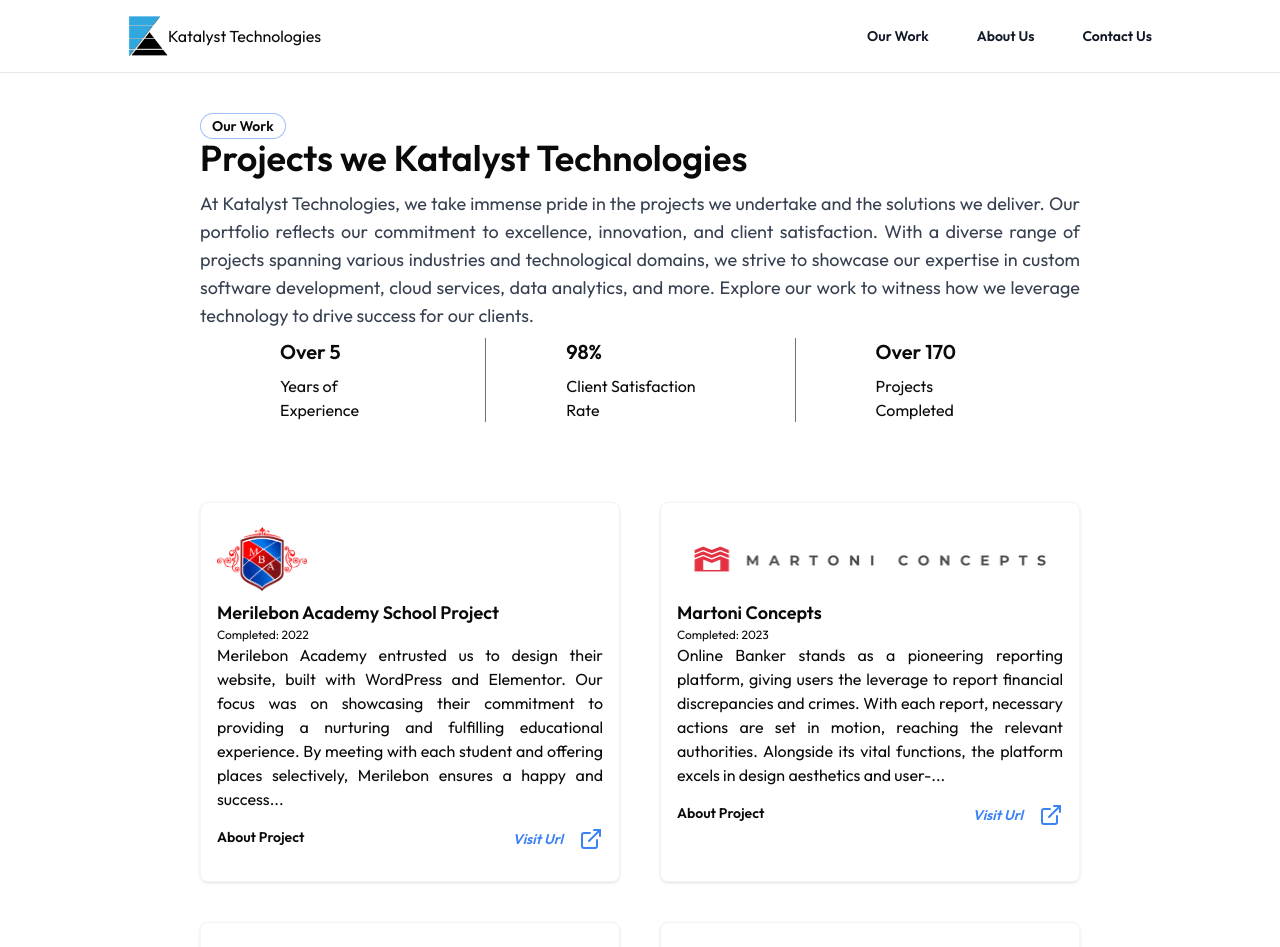
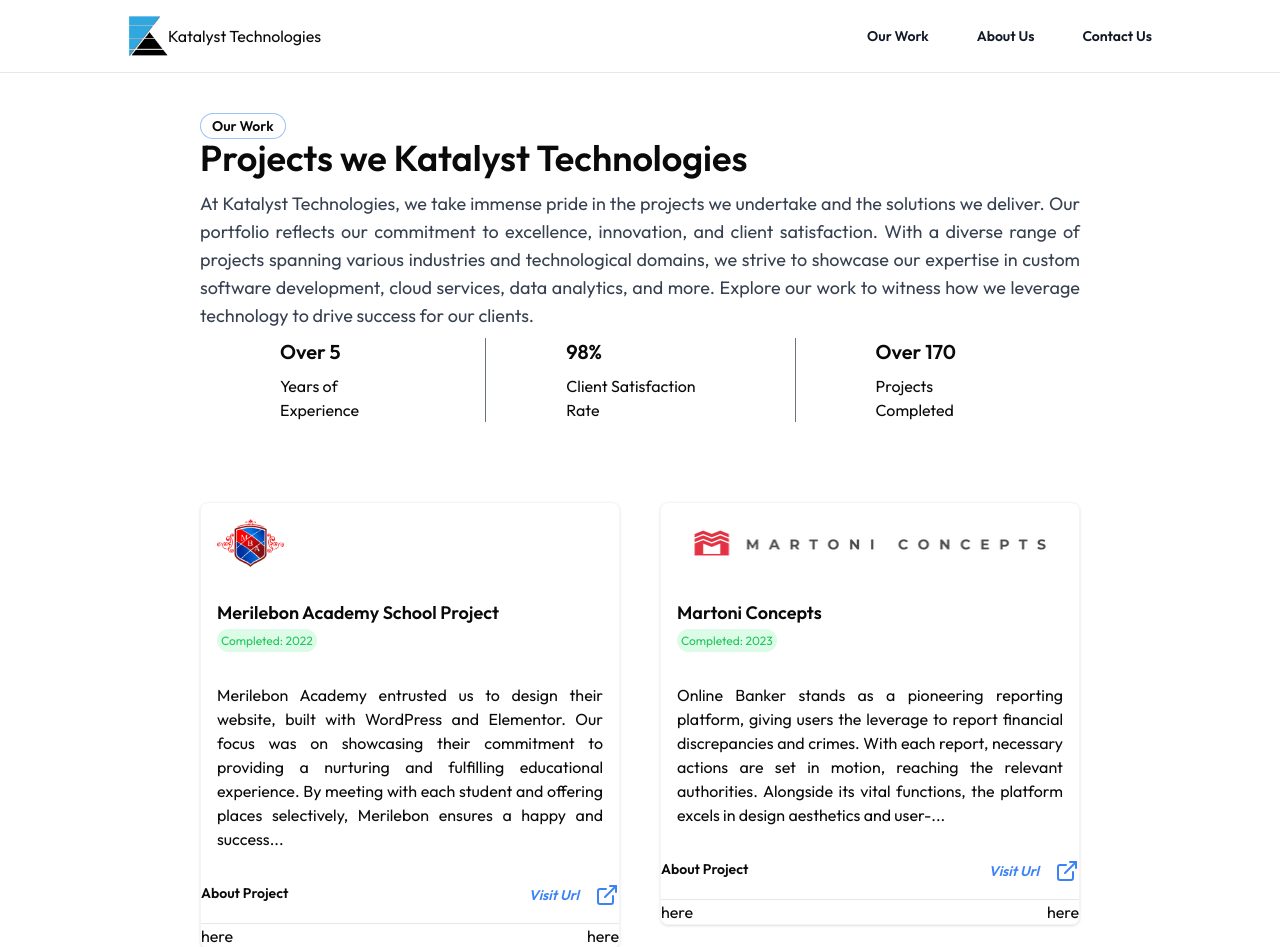
Before and after one commit to Katalyst33/landing, a Next.js app: page /work in a window 1280 px wide. Shown: the top 947 px of the page. Built offline with nearby package versions, Linux system fonts and the light colour scheme; data requests are answered from the project's data file.

Commit message:
project component as a file

```diff
--- a/app/components/ProjectComponent.jsx
+++ b/app/components/ProjectComponent.jsx
@@ -2,55 +2,63 @@
 
 import Image from 'next/image';
 import PropTypes from 'prop-types';
+import {truncateString} from "../utils/index";
+import Link from "next/link";
+import {ExternalLink} from "lucide-react";
 
-function ProjectComponent(data) {
-  const { title, description, ...otherProps } = data;
-  console.log(data);
+function ProjectComponent({ data }) {
 
-  return {
-    /*
-    <main className="rounded-lg border border-gray-300 p-8 mb-8 lg:mb-0">
-      <div className="relative w-28 h-32">
+  const {logo, title, description, year, slug, projectUrl }   = data
+
+  return (
+      <div>
+        <main className="rounded-lg border border-gray-100 shadow lg:mb-0 ">
+          <div>
             <Image
-          className="h-20 w-auto object-contain"
-          src={props.logo}
+                className="h-20  p-4 w-auto object-contain"
+                src={logo}
                 alt="logo"
                 width={160}
-          height={20}
+                height={40}
                 priority={true}
             />
           </div>
-      <div className="flex justify-between items-center">
-        <p className="font-semibold text-lg">{props.title}</p>
-        <p>
+          <div className="p-4">
+            <p className="font-semibold text-lg">{title}</p>
+            <p className={`text-green-500 text-xs bg-green-100 p-1 my-2 rounded-full inline px-1`}>
               <span className=""> Completed:</span>
-          <span className=""> {props.year}</span>
+              <span className=""> {year}</span>
             </p>
           </div>
-      <p className="text-justify">{props.description}</p>
+          <p className="text-justify p-4">
+            {truncateString(description, 300)}
+          </p>
           <div className="flex justify-between">
-        <p className="font-semibold text-sm mt-4 italic"> {props.tech}</p>
+            <p className="font-semibold text-sm mt-4 ">
+              <Link href={`/project/${slug}`}>
+                {' '}
+                About Project
+              </Link>
+            </p>
+            <div className={``}>
               <a
-          href={props.projectUrl}
-          className="font-semibold text-sm mt-4 italic text-blue-500"
+                  href={projectUrl}
+                  className="font-semibold flex items-center gap-x-4 text-sm mt-4 italic text-blue-500"
               >
                 Visit Url
+                <ExternalLink />
               </a>
             </div>
+          </div>
+          <footer className={` flex justify-between border-t mt-4 `}>
+             <div>here</div>
+             <div>here</div>
+
+          </footer>
         </main>
-     */
-  };
+      </div>
+  )
 }
-
-/* ProjectComponent.propTypes = {
-  logo: PropTypes.string.isRequired,
-  title: PropTypes.string.isRequired,
-  year: PropTypes.number.isRequired,
-  description: PropTypes.string.isRequired,
-  tech: PropTypes.string.isRequired,
-  projectUrl: PropTypes.string.isRequired,
-};
- */
 
 ProjectComponent.propTypes = {
   data: PropTypes.shape({
--- a/app/work/page.jsx
+++ b/app/work/page.jsx
@@ -8,7 +8,7 @@
 import { LoadingBlog } from '../components/LoadingBlog.jsx';
 import { truncateString } from '../utils/index';
 import Link from 'next/link';
-import { Link1Icon, LinkBreak1Icon } from '@radix-ui/react-icons';
+import ProjectComponent from "../components/ProjectComponent";
 
 export default function about() {
   return (
@@ -83,45 +83,9 @@
         <ul className={`grid grid-cols-1 md:grid-cols-2  gap-10 `}>
           {projects.map((project, index) => (
             <div key={index}>
-              <main className="rounded-lg border border-gray-100 shadow p-4 lg:mb-0 lg:h-[380px] ">
                 <div>
-                  <Image
-                    className="h-20 py-2 w-auto object-contain"
-                    src={project.logo}
-                    alt="logo"
-                    width={160}
-                    height={40}
-                    priority={true}
-                  />
-                </div>
-                <div className="">
-                  <p className="font-semibold text-lg">{project.title}</p>
-                  <p className={`text-xs`}>
-                    <span className=""> Completed:</span>
-                    <span className=""> {project.year}</span>
-                  </p>
-                </div>
-                <p className="text-justify">
-                  {truncateString(project.description, 300)}
-                </p>
-                <div className="flex justify-between">
-                  <p className="font-semibold text-sm mt-4 ">
-                    <Link href={`/project/${project.slug}`}>
-                      {' '}
-                      About Project
-                    </Link>
-                  </p>
-                  <div className={``}>
-                    <a
-                      href={project.projectUrl}
-                      className="font-semibold flex items-center gap-x-4 text-sm mt-4 italic text-blue-500"
-                    >
-                      Visit Url
-                      <ExternalLink />
-                    </a>
-                  </div>
-                </div>
-              </main>
+                  <ProjectComponent data={project} />
+              </div>
             </div>
           ))}
         </ul>
@@ -132,6 +96,10 @@
   );
 }
 
+
+
+
+
 /*    <ProjectComponent data={project} /> */
 
 ProjectList.propTypes = {
```
Lines whose indentation alone changed are shown as unchanged.
